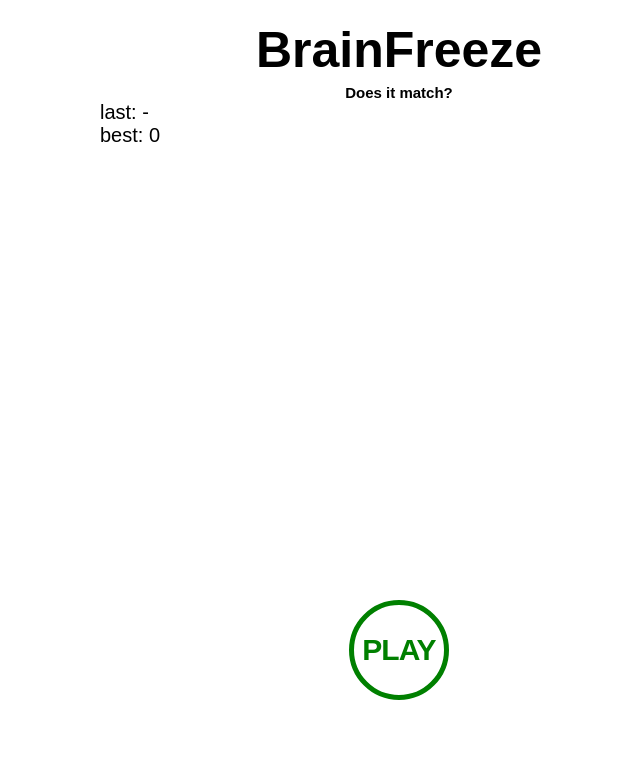
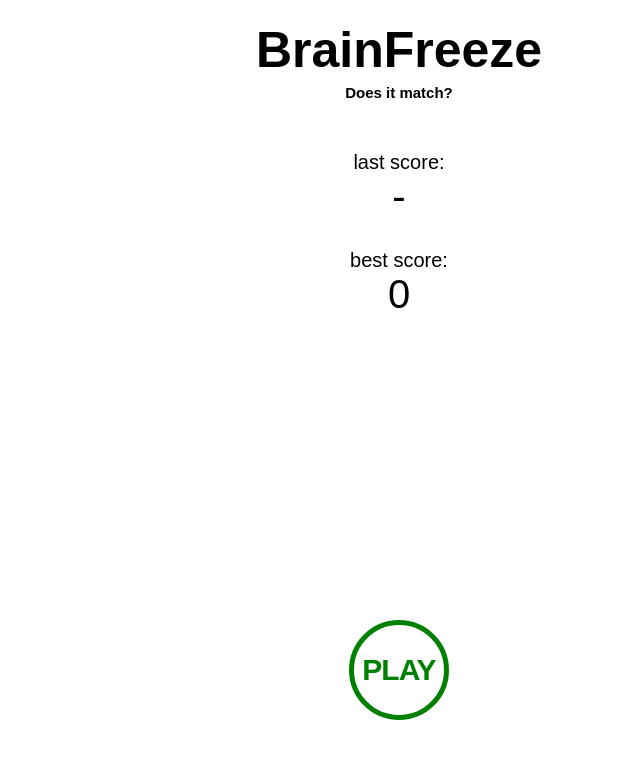
Before and after one commit to ruskakimov/brainfreeze, a React (Create React App) app: page / in a window 1280 px wide. Shown: the top 758 px of the page, without its empty margins (241-881 px from the left). Built offline with nearby package versions, Linux system fonts and the light colour scheme.

Commit message:
style menu screen

```diff
--- a/src/components/GameScreen/index.js
+++ b/src/components/GameScreen/index.js
@@ -10,7 +10,7 @@ const ButtonPanel = styled.div`
   justify-content: space-around;
   width: 99%;
   position: absolute;
-  bottom: 5rem;
+  bottom: 3rem;
   transform: translateY(-50%);
 `;
 
--- a/src/components/MenuScreen/index.js
+++ b/src/components/MenuScreen/index.js
@@ -6,20 +6,31 @@ import Button from '../components/Button';
 const PlayButton = Button.extend`
   color: green;
   position: absolute;
-  bottom: 5rem;
+  bottom: 3rem;
   left: 50%;
   transform: translate(-50%, -50%);
+`;
+
+const Wrapper = styled.div`
+  text-align: center;
 `;
 
 const Heading = styled.h1`
   font-size: 5rem;
   margin: 2rem 0 0.5rem;
-  text-align: center;
 `;
 
 const Subheading = styled.h3`
   font-size: 1.5rem;
-  text-align: center;
+  margin-bottom: 5rem;
+`;
+
+const Score = styled.div`
+  margin: 3rem 0;
+`;
+
+const Number = styled.p`
+  font-size: 4rem;
 `;
 
 class MenuScreen extends Component {
@@ -36,13 +47,19 @@ class MenuScreen extends Component {
   render() {
     const goToGameScreen = this.props.goToGameScreen;
     return (
-      <div>
+      <Wrapper>
         <Heading>BrainFreeze</Heading>
         <Subheading>Does it match?</Subheading>
-        <p>last: {window.localStorage['last-score']}</p>
-        <p>best: {window.localStorage['best-score']}</p>
+        <Score>
+          last score:
+          <Number>{window.localStorage['last-score']}</Number>
+        </Score>
+        <Score>
+          best score:
+          <Number>{window.localStorage['best-score']}</Number>
+        </Score>
         <PlayButton onClick={goToGameScreen}>play</PlayButton>
-      </div>
+      </Wrapper>
     );
   }
 }
--- a/src/index.css
+++ b/src/index.css
@@ -10,7 +10,8 @@ body {
   font-family: Arial, sans-serif;
   font-size: 2rem;
   height: 100%;
-  /*overflow: hidden;*/
+  overflow: hidden;
+  user-select: none;
 }
 #root {
   height: 100%;
```
